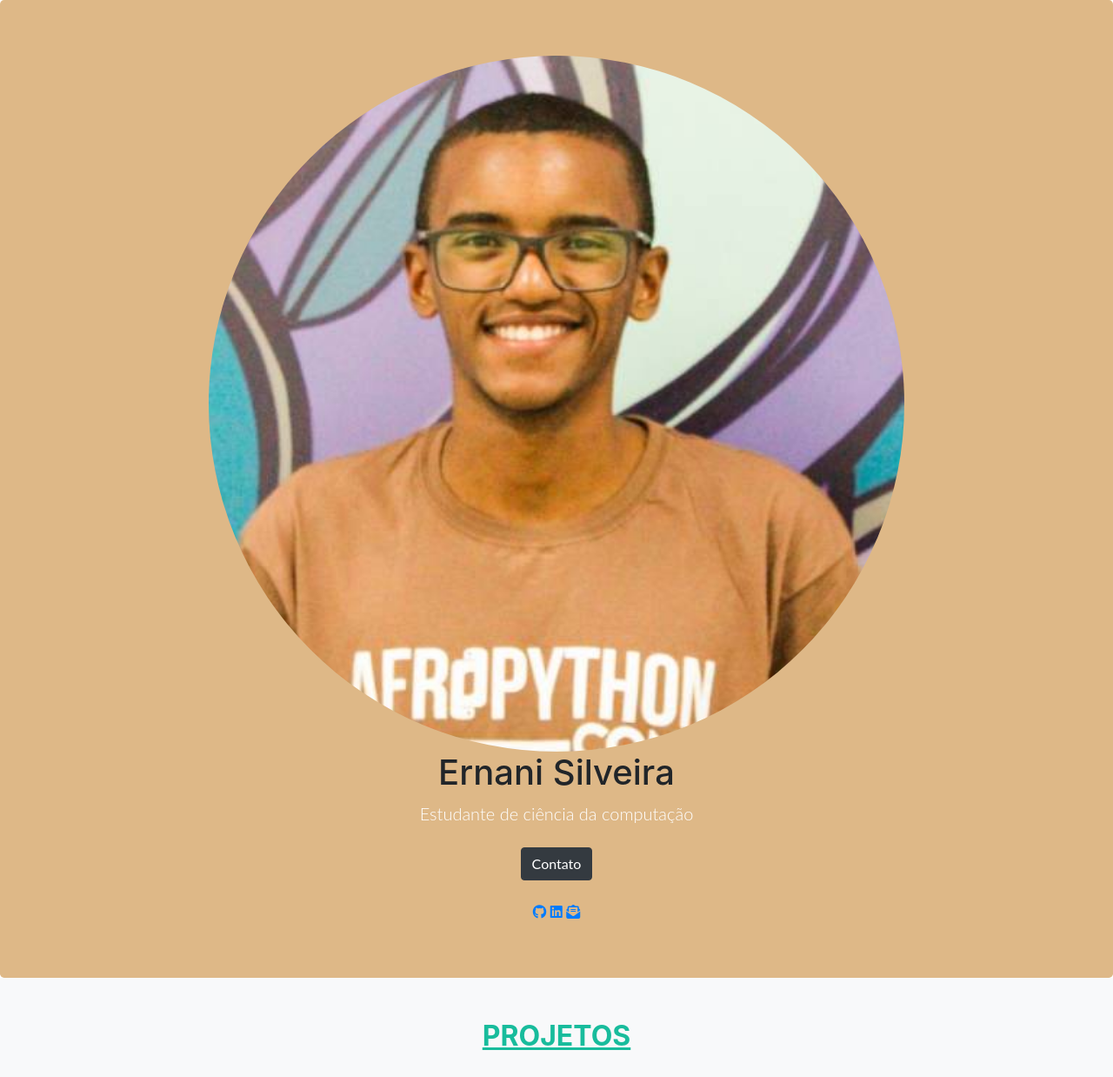
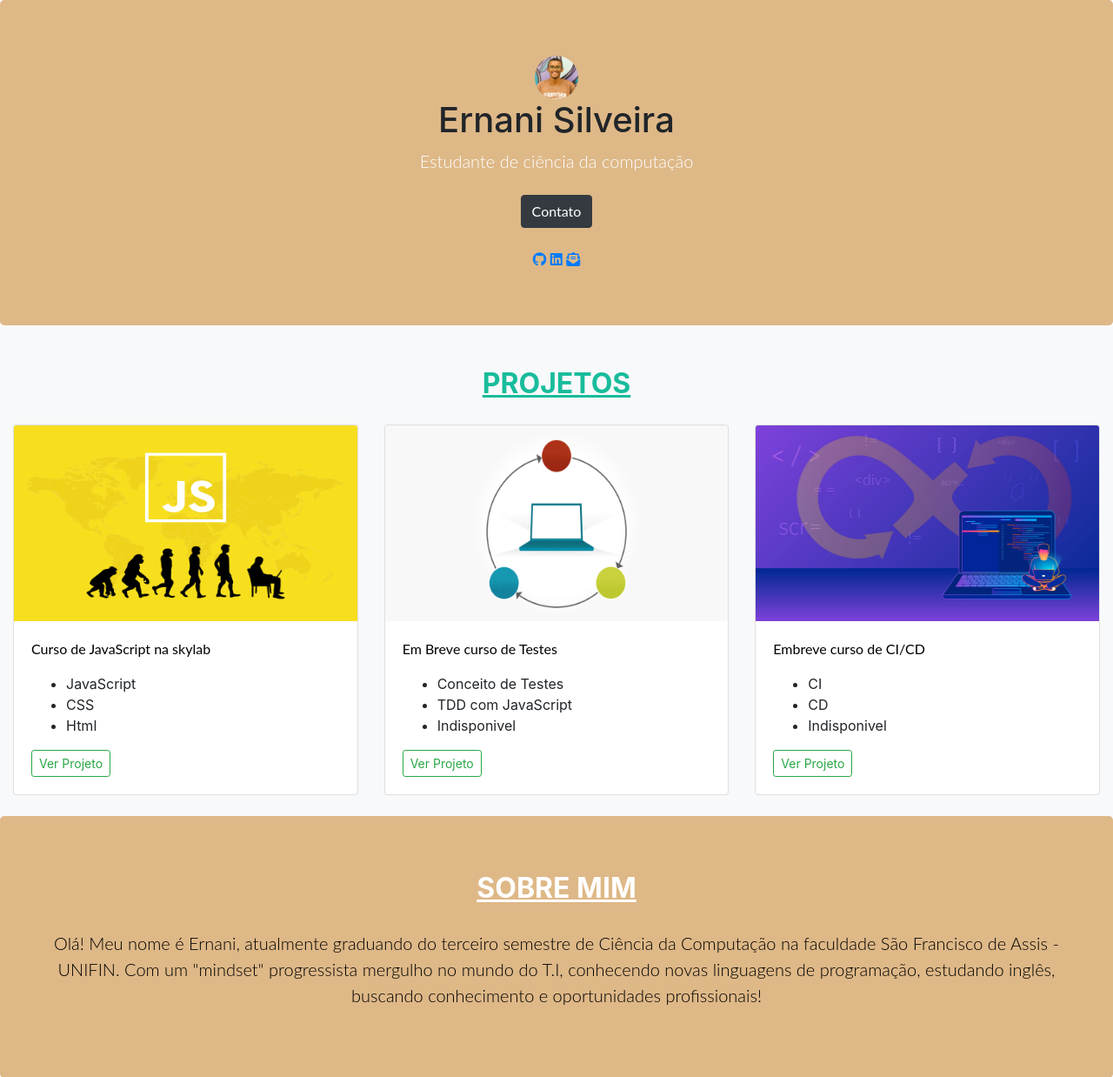
Before and after one commit to ErnaniSilveira16/Meu-Portifolio, a PHP site: page / in a window 1280 px wide. Shown: the part 56-1294 px from the top of the page at 87% size. Run offline with PHP 8.4, Linux system fonts and the light colour scheme; some libraries are stand-ins or nearby versions.

Commit message:
Add files via upload

```diff
--- a/index.php
+++ b/index.php
@@ -20,9 +20,9 @@
     <script src="https://kit.fontawesome.com/d19b8e1807.js" crossorigin="anonymous"></script>
     <style>
         .fotoPerfil {
-            height: 100vh;
+            height: 50px;
             width: auto;
-            max-width: 100vw;
+            max-width: 50px;
             border-radius: 50%;
         }
 
```
